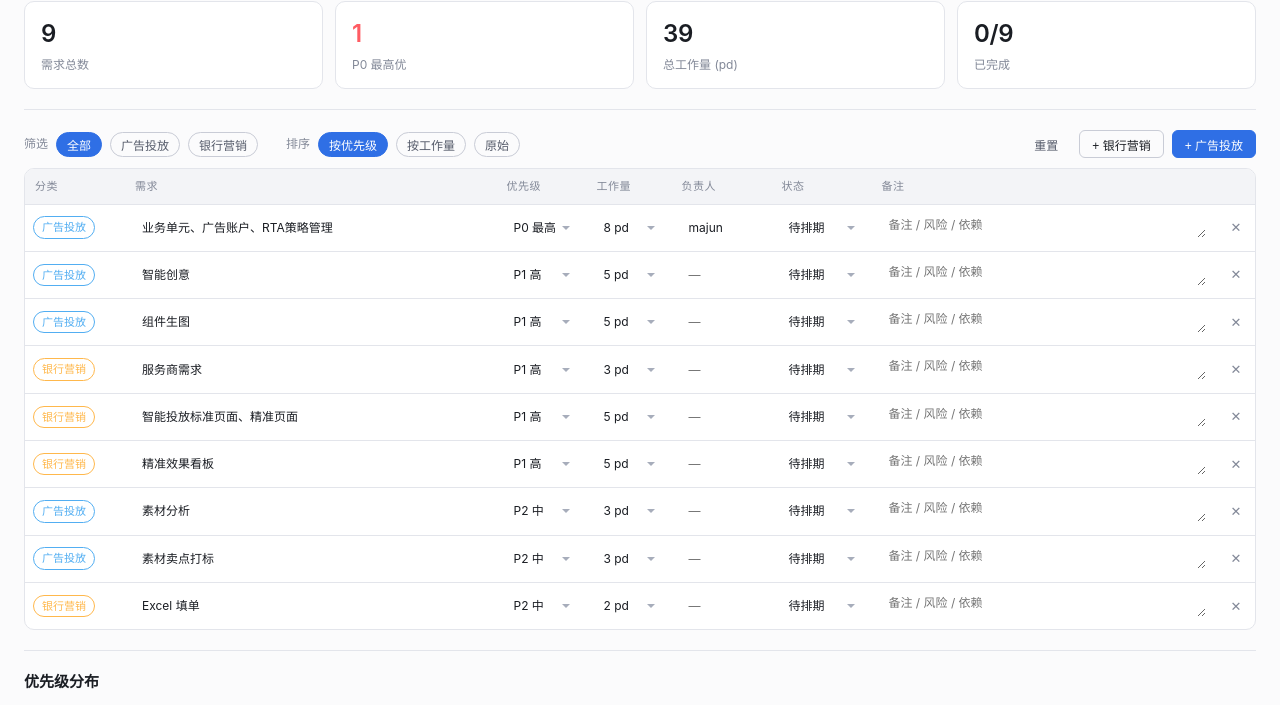
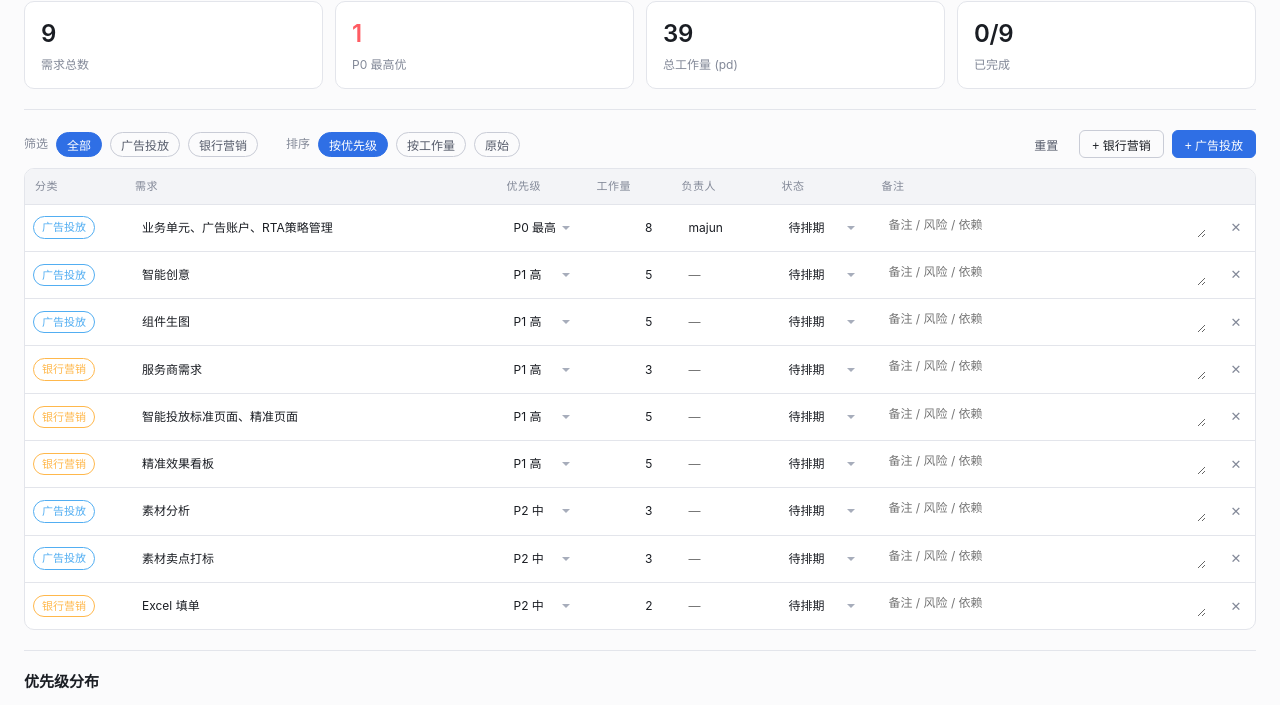
Before and after one commit to mengddi-huang/requirements-backlog, a plain HTML site: page index.html in a window 1280 px wide. Shown: the part 78-783 px from the top of the page. Drawn offline with Linux system fonts and the light colour scheme.

Commit message:
workload: free text input instead of fixed select

```diff
--- a/index.html
+++ b/index.html
@@ -322,8 +322,14 @@ function renderTable() {
     tr.append(h("td", {}, mkSelect(PRIORITY_OPTIONS.map(o => ({ v: o.v, l: o.l })), r.priority,
       v => { r.priority = v; render(); })));
 
-    tr.append(h("td", {}, mkSelect(WORKLOAD_OPTIONS.map(v => ({ v, l: v + " pd" })), r.workload,
-      v => { r.workload = v; render(); })));
+    tr.append(h("td", {},
+      h("input", {
+        type: "text",
+        value: r.workload,
+        placeholder: "pd",
+        style: "text-align:right; padding-right:10px;",
+        oninput: e => { r.workload = e.target.value; renderSoft(); },
+      })));
 
     tr.append(h("td", {},
       h("input", { type: "text", value: r.owner, placeholder: "—",
```
